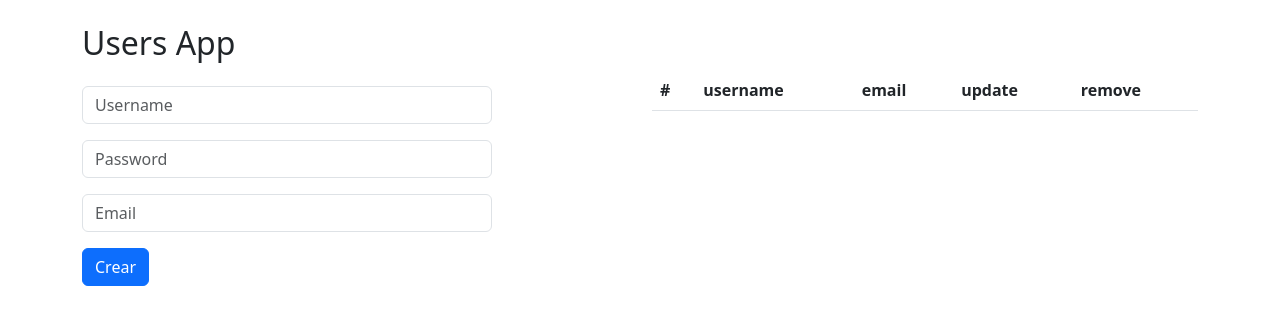
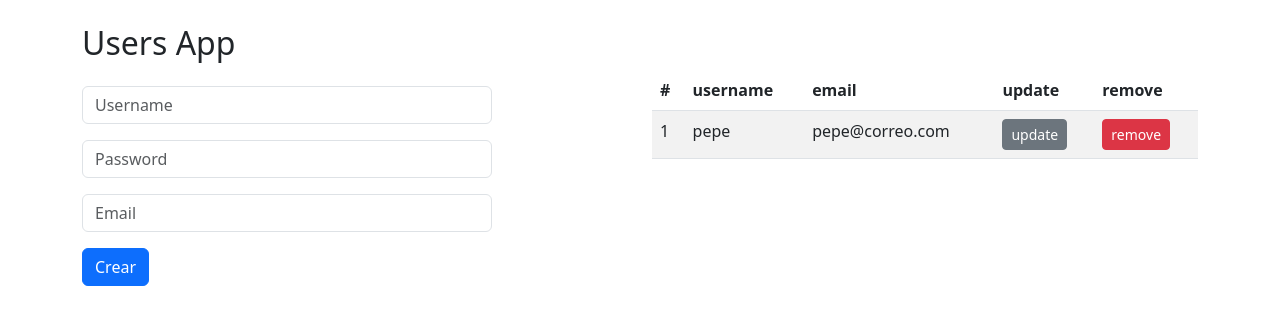
Before and after one commit to aguramirez/users-app, a React (Vite) app: page / in a window 1280 px wide. Shown: the top 324 px of the page. Built offline with nearby package versions, Linux system fonts and the light colour scheme.

Commit message:
ya se ven los usuarios

```diff
--- a/src/UsersApp.jsx
+++ b/src/UsersApp.jsx
@@ -1,5 +1,7 @@
+import { useReducer } from "react";
 import { Userform } from "./components/UserForm"
 import { UsersList } from "./components/UsersList"
+import { usersReducer } from "./reducers/usersReducer";
 
 const initialUsers = [
     {
@@ -11,8 +13,14 @@ const initialUsers = [
 ];
 export const UsersApp = () => {
 
+    const [users, dispatch] = useReducer(usersReducer, initialUsers);
+
     const handlerAddUser = (user) => {
-        console.log(user);
+        // console.log(user);
+        dispatch({
+            type: 'addUser',
+            payload: user
+        })
     }
 
     return (
@@ -24,7 +32,7 @@ export const UsersApp = () => {
                         handlerAddUser={handlerAddUser}/>
                 </div>
                 <div className="col">
-                    <UsersList users={initialUsers}/>
+                    <UsersList users={users}/>
                 </div>
             </div>
         </div>
--- a/src/components/UsersList.jsx
+++ b/src/components/UsersList.jsx
@@ -1,6 +1,6 @@
 import { UserRow } from "./UserRow"
 
-export const UsersList = ({ users }) => {
+export const UsersList = ({ users=[] }) => {
 
     return (
         <table className="table table-hover table-striped">
@@ -15,13 +15,13 @@ export const UsersList = ({ users }) => {
             </thead>
             <tbody>
                 {
-                    users.map(({id, username, email}) => {
+                    users.map(({id, username, email}) => (
                         <UserRow
                             key={id}
                             id={id}
                             username={username}
                             email={email}/>
-                    })
+                    ))
                 }
             </tbody>
         </table>
--- a/src/main.jsx
+++ b/src/main.jsx
@@ -6,5 +6,5 @@ import './styles.css'
 ReactDOM.createRoot(document.getElementById('root')).render(
   <React.StrictMode>
     <UsersApp />
-  </React.StrictMode>,
+  </React.StrictMode>
 )
--- /dev/null
+++ b/src/reducers/usersReducer.js
@@ -0,0 +1,19 @@
+
+export const usersReducer = (state=[], action) =>{
+
+    switch (action.type) {
+        case 'addUser':
+
+            return [
+                ...state,
+                {
+                    ...action.payload,
+                    id: new Date().getTime(),
+
+                }
+            ];
+
+        default:
+            return state;
+    }
+}
```
